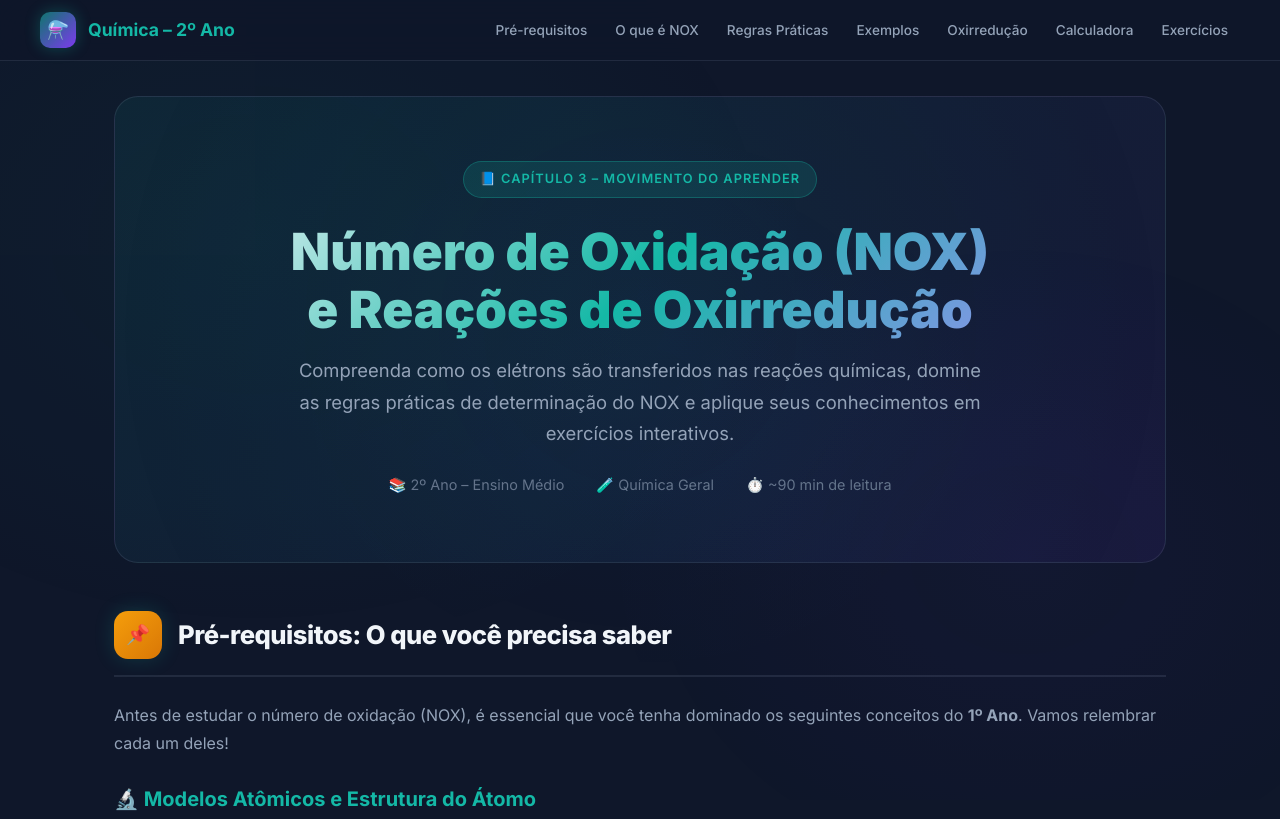
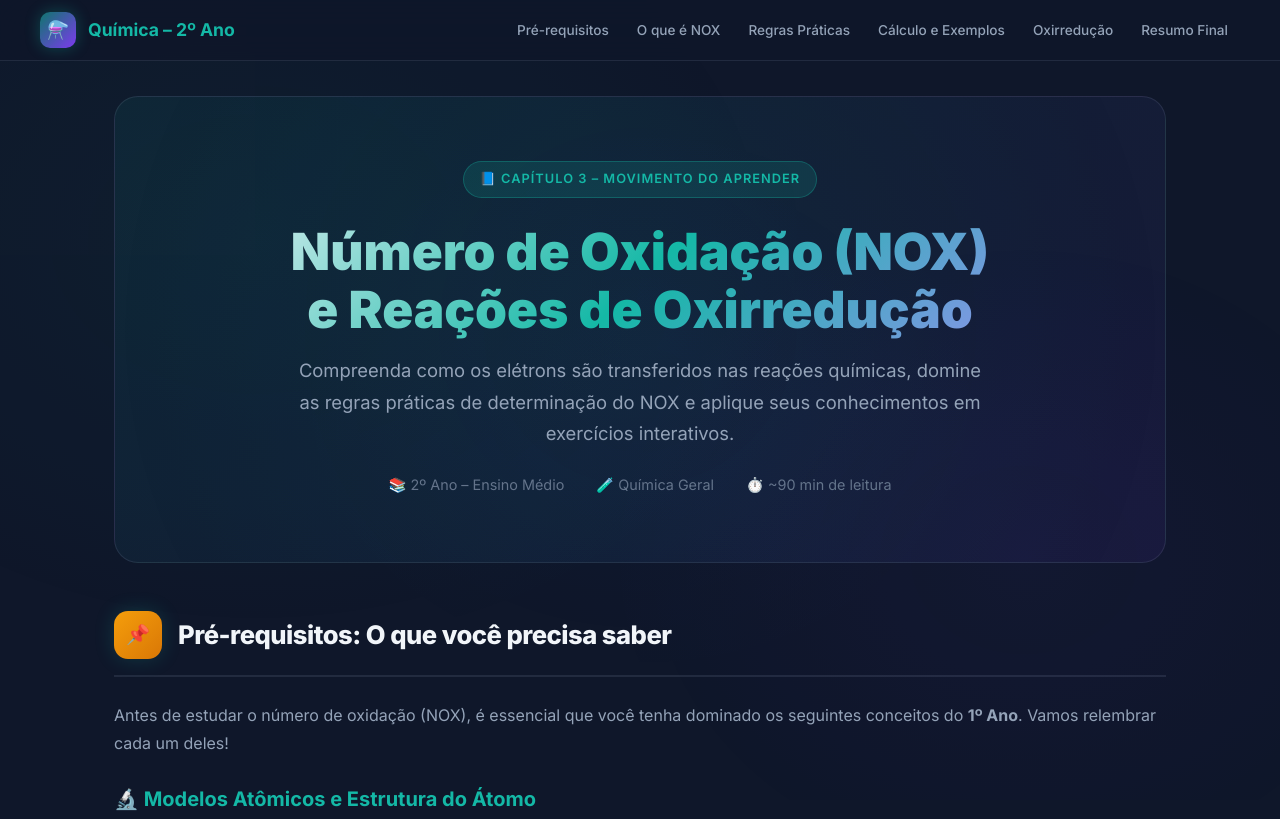
Before and after one commit to flavioescunha/tutor-quimica-nox, a plain HTML site: page index.html in a window 1280 px wide. Shown: the top 819 px of the page. Drawn offline with Linux system fonts and the light colour scheme.

Commit message:
Atualizar menu de navegação

```diff
--- a/index.html
+++ b/index.html
@@ -1220,10 +1220,9 @@
             <li><a href="#prerequisitos">Pré-requisitos</a></li>
             <li><a href="#conceito-nox">O que é NOX</a></li>
             <li><a href="#regras">Regras Práticas</a></li>
-            <li><a href="#exemplos">Exemplos</a></li>
+            <li><a href="#exemplos">Cálculo e Exemplos</a></li>
             <li><a href="#oxirreducao">Oxirredução</a></li>
-            <li><a href="#calculadora">Calculadora</a></li>
-            <li><a href="#exercicios">Exercícios</a></li>
+            <li><a href="#resumo">Resumo Final</a></li>
         </ul>
     </div>
 </nav>
```
